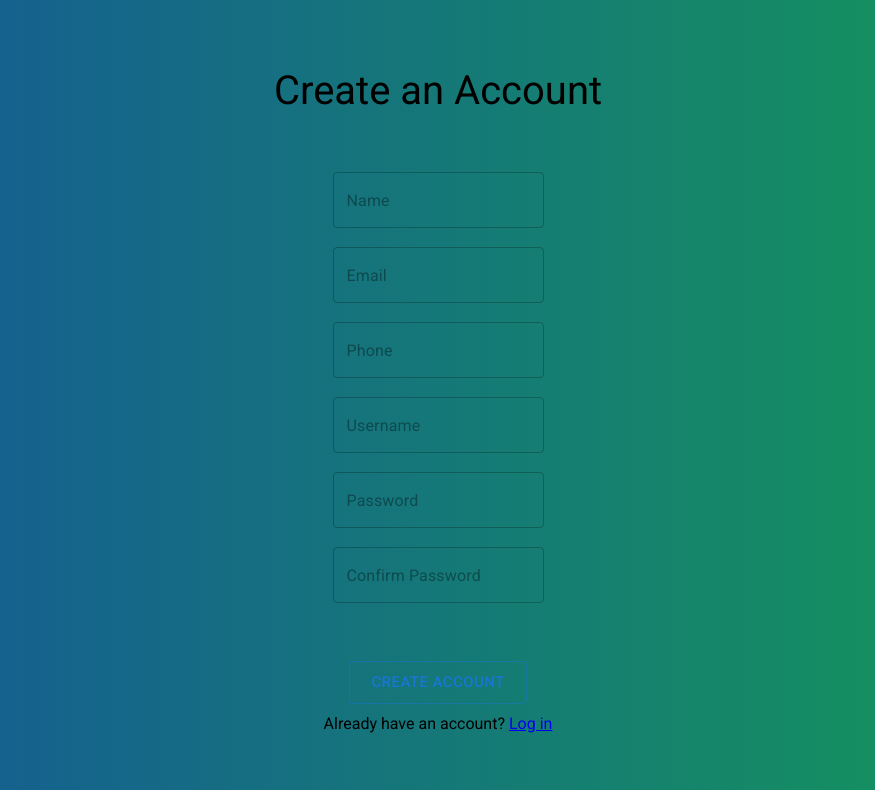
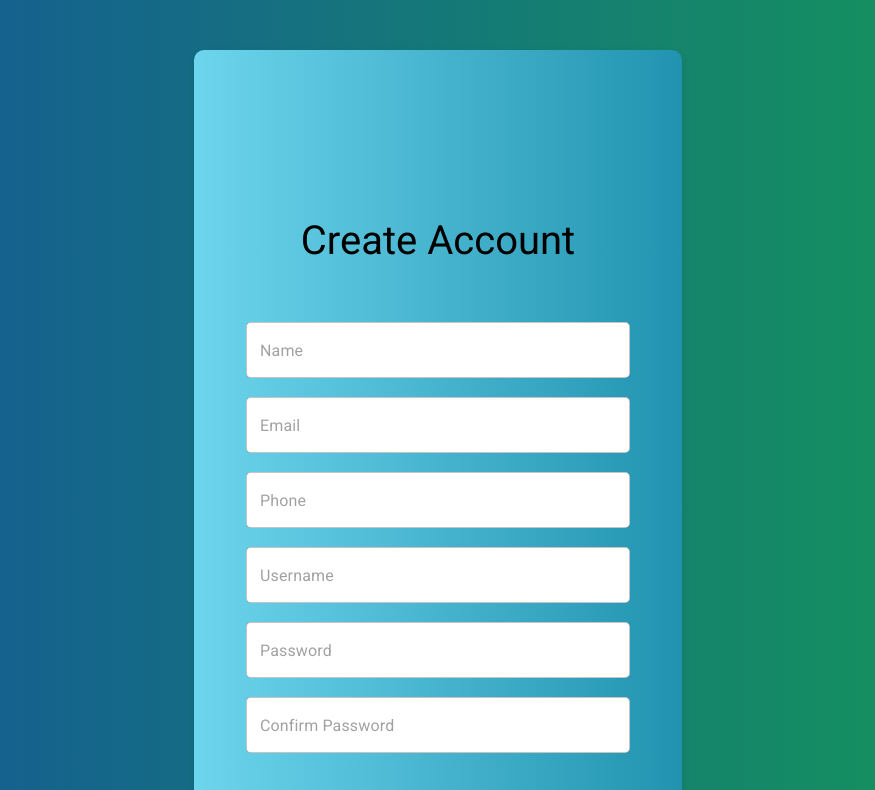
Before and after one commit to Shahjalal-Dip/todo-app, a React (Vite) app: page /signup in a window 1280 px wide. Shown: the top 790 px of the page, without its empty margins (202-1077 px from the left). Built offline with nearby package versions, Linux system fonts and the light colour scheme.

Commit message:
update API

```diff
--- a/src/App.css
+++ b/src/App.css
@@ -61,6 +61,17 @@ button:hover {
     opacity: 0.8;
 }
 
+.signuptextField{
+    background-Color: white;
+    border-Radius: 5px ;
+    width: 30vw;
+}
+.logintextField{
+    background-Color: rgb(206, 240, 241);
+    border-Radius: 5px ;
+    width: 20vw;
+    height: 9vh;
+}
 .primary-button {
     background-color: #007bff;
     color: white;
--- a/src/components/Create.jsx
+++ b/src/components/Create.jsx
@@ -36,7 +36,7 @@ function Create() {
             "password": pass,
             "profile_picture": ""
         };
-        const response = await fetch("http://3.109.211.104:8001/register", {
+        const response = await fetch("https://5nvfy5p7we.execute-api.ap-south-1.amazonaws.com/dev/register", {
             method: "POST",
             headers: {
                 "Content-Type": "application/json"
@@ -55,33 +55,33 @@ function Create() {
     }
 
     return <>
-        <div style={{display:'flex', justifyContent:'center', alignItems: 'center', height: '100vh'}}>
+        <div className='container' style={{display:'flex', justifyContent:'center', alignItems: 'center', height: '120vh',width:'35vw'}}>
             <div style={{display:'flex', flexDirection: 'column', alignItems:'center', gap: "10px"}}>
-                <div style={{fontSize:"40px"}}>Create an Account</div>
+                <div style={{fontSize:"40px"}}>Create Account</div>
                 <br/>
                 <br/>
                 <div>
-                    <TextField placeholder='Name' value={name} onChange={(e) => setName(e.target.value)} />
+                    <TextField className='signuptextField' placeholder='Name' value={name} onChange={(e) => setName(e.target.value)} />
                     <br/>
                     <br/>
-                    <TextField placeholder='Email' value={email} onChange={(e) => setEmail(e.target.value)}  />
+                    <TextField className='signuptextField' placeholder='Email' value={email} onChange={(e) => setEmail(e.target.value)}  />
                     <br/>
                     <br/>
-                    <TextField placeholder='Phone' value={phone} onChange={(e) => setPhone(e.target.value)}  />
+                    <TextField className='signuptextField' placeholder='Phone' value={phone} onChange={(e) => setPhone(e.target.value)}  />
                     <br/>
                     <br/>
-                    <TextField placeholder='Username' value={username} onChange={(e) => setUsername(e.target.value)}  />
+                    <TextField className='signuptextField' placeholder='Username' value={username} onChange={(e) => setUsername(e.target.value)}  />
                     <br/>
                     <br/>
-                    <TextField type="password" placeholder='Password' value={pass} onChange={(e) => setPass(e.target.value)} />
+                    <TextField className='signuptextField' type="password" placeholder='Password' value={pass} onChange={(e) => setPass(e.target.value)} />
                     <br/>
                     <br/>
-                    <TextField type="password" placeholder='Confirm Password' value={cpass} onChange={(e) => setCpass(e.target.value)} />
+                    <TextField className='signuptextField' type="password" placeholder='Confirm Password' value={cpass} onChange={(e) => setCpass(e.target.value)} />
                 </div>
                 <br/>
-                <br/>
-                <Button variant="outlined" size='large' onClick={handleClick}>Create Account</Button>
+                <Button style={{backgroundColor:"blue",color:"white"}}variant="outlined" size='large' onClick={handleClick}>sign up</Button>
                 <div>
+                    <br />
                     Already have an account? <Link to="/login">Log in</Link>
                 </div>
             </div>
--- a/src/components/CreateTodoModal.jsx
+++ b/src/components/CreateTodoModal.jsx
@@ -30,7 +30,7 @@ export function CreateTodoModal({ updateTodos }) {
             "deadline": deadline,
             "priority": parseInt(priority),
         };
-        const r = await fetch("http://3.109.211.104:8001/todo", {
+        const r = await fetch("https://5nvfy5p7we.execute-api.ap-south-1.amazonaws.com/dev/todo", {
             method: "POST",
             headers: {
                 "Content-Type": "application/json"
--- a/src/components/Dashboard.jsx
+++ b/src/components/Dashboard.jsx
@@ -19,7 +19,7 @@ export function Dashboard() {
     const [sortBy, setSortBy] = useState("");
 
     async function getTodos() {
-        const r = await fetch("http://3.109.211.104:8001/todos");
+        const r = await fetch("https://5nvfy5p7we.execute-api.ap-south-1.amazonaws.com/dev/todos");
         const j = await r.json();
         setTodoList(j);
         console.log(j);
@@ -64,7 +64,7 @@ export function Dashboard() {
                 </div>
                 <form className="taskForm">
                     <div style={{ padding: "10px", width: "31rem", marginLeft: "-7px" }}>
-                        <TextField style={{ backgroundColor: "white", borderRadius: "5px" }} fullWidth placeholder="Search" value={search} onChange={e => setSearch(e.target.value)} />
+                        <TextField style={{backgroundColor:"white",borderRadius:"5px"}} fullWidth placeholder="Search" value={search} onChange={e => setSearch(e.target.value)} />
                     </div>
                     <div>
                         <div style={{ display: "flex", flexDirection: "column" }}>
--- a/src/components/Login.jsx
+++ b/src/components/Login.jsx
@@ -15,7 +15,7 @@ function Login() {
             "username": username,
             "password": pass
         }
-        const r = await fetch("http://3.109.211.104:8001/login", {
+        const r = await fetch("https://5nvfy5p7we.execute-api.ap-south-1.amazonaws.com/dev/login", {
             method: "POST",
             headers: {
                 "Content-Type": "application/json"
@@ -34,25 +34,24 @@ function Login() {
     }
 
     return <>
-        <div style={{display:'flex', justifyContent:'center', alignItems: 'center', height: '100vh'}}>
+        <div className='container' style={{display:'flex', justifyContent:'center', alignItems: 'center', height: '80vh',width:'30vw'}}>
             <div>
                 <div style={{fontSize:"40px", textAlign:'center'}}>Login</div>
                 <br/>
                 <br/>
                 <div>
-                    <TextField placeholder='Username' value={username} onChange={(e) => setUsername(e.target.value)} />
+                    <TextField className='logintextField' placeholder='Username' value={username} onChange={(e) => setUsername(e.target.value)} />
                     <br/>
                     <br/>
-                    <TextField type="password" placeholder='Password' value={pass} onChange={(e) => setPass(e.target.value)}  />
+                    <TextField className='logintextField' type="password" placeholder='Password' value={pass} onChange={(e) => setPass(e.target.value)}  />
                 </div>
                 <br/>
                 <br/>
                 <center>
-                    <Button onClick={loginClick} variant="outlined" size='large'>Login</Button>
+                    <Button style={{backgroundColor:"blue",color:"white"}} onClick={loginClick} variant="outlined" size='large'>Login</Button>
                 </center>
                 <br/>
-                <br/>
-                <div>
+                <div style={{marginLeft:"18px"}}>
                    Do not have an account? <Link to="/signup">Sign Up</Link>
                 </div>
             </div>
--- a/src/components/Profile.jsx
+++ b/src/components/Profile.jsx
@@ -11,7 +11,7 @@ export function Profile({ username }) {
     useEffect(() => {
         async function fetchProfile() {
             try {
-                const response = await fetch(`http://3.109.211.104:8001/profile/${username}`);
+                const response = await fetch(`https://5nvfy5p7we.execute-api.ap-south-1.amazonaws.com/dev//profile/${username}`);
                 if (!response.ok) throw new Error("Failed to load profile");
 
                 const data = await response.json();
--- a/src/components/Todo.jsx
+++ b/src/components/Todo.jsx
@@ -6,7 +6,7 @@ export function Todo({ title, description, is_completed, priority, id, updateTod
     const [timeLeft, setTimeLeft] = useState("");
 
     async function deleteClick() {
-        const r = await fetch(`http://3.109.211.104:8001/todo/${id}`, {
+        const r = await fetch(`https://5nvfy5p7we.execute-api.ap-south-1.amazonaws.com/dev/todo/${id}`, {
             method: "DELETE"
         });
         const j = await r.json();
@@ -15,7 +15,7 @@ export function Todo({ title, description, is_completed, priority, id, updateTod
     }
 
     async function completeTodo() {
-        const r = await fetch(`http://3.109.211.104:8001/todo/${id}`, {
+        const r = await fetch(`https://5nvfy5p7we.execute-api.ap-south-1.amazonaws.com/dev/todo/${id}`, {
             method: "PUT",
             headers: {
                 "Content-Type": "application/json"
```
Also changed, not shown: src/components/EditProfile.jsx (+6 -6 lines).
